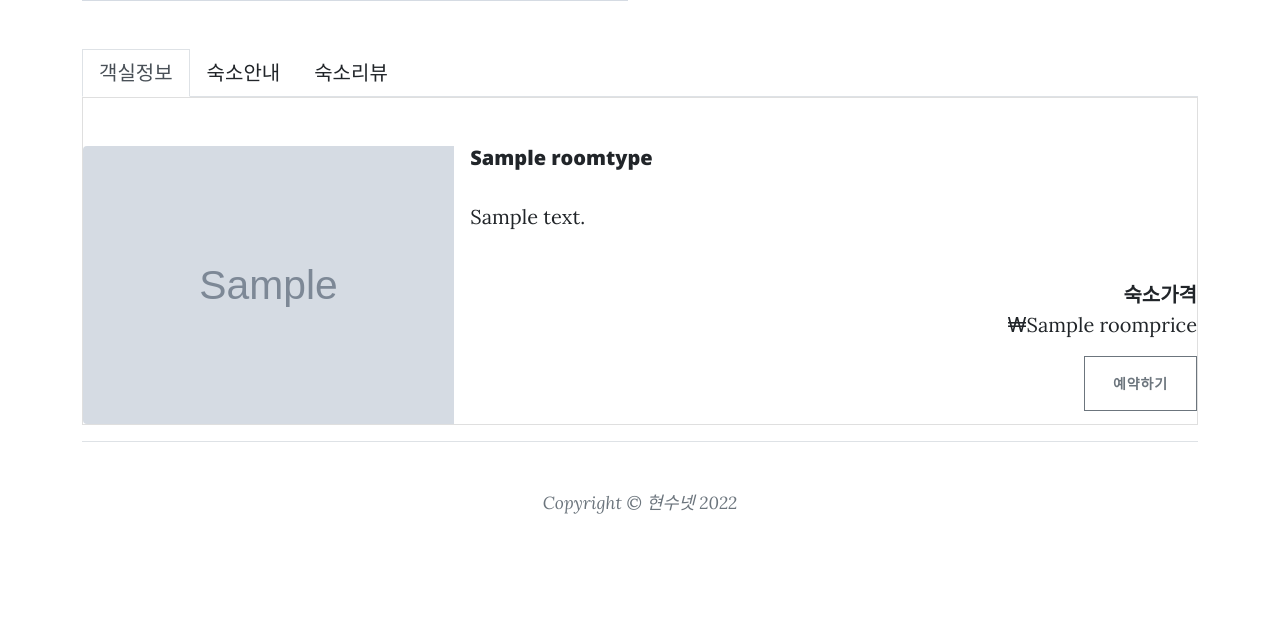
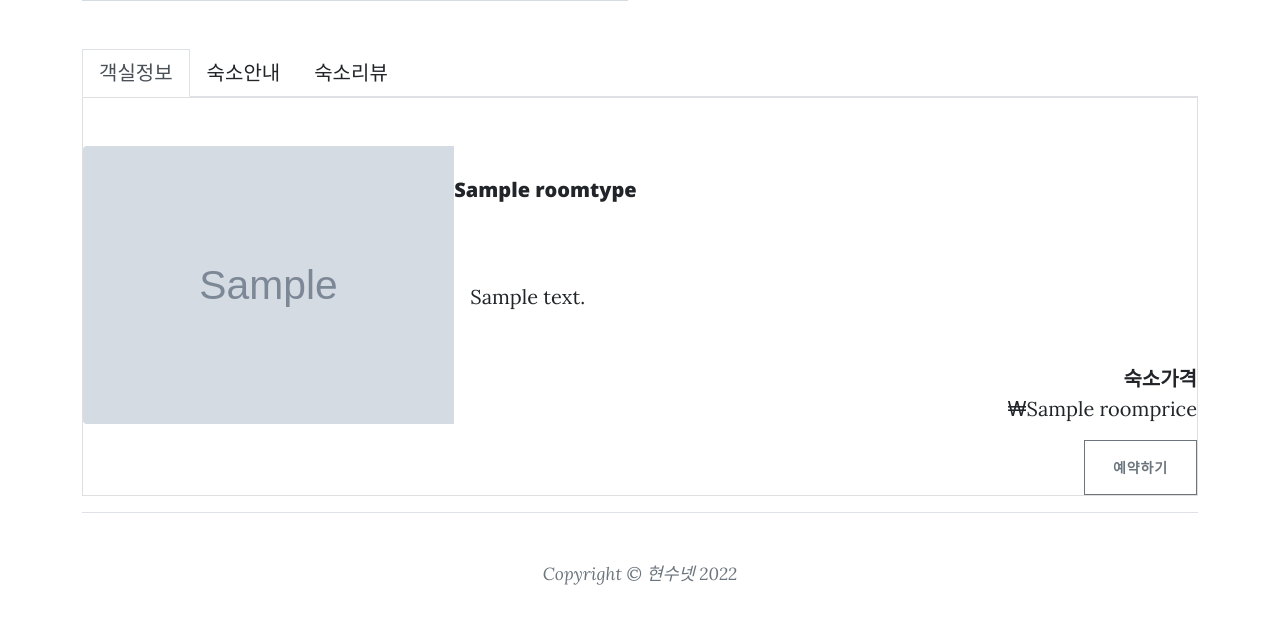
Before and after one commit to jpark10328/djangoproject, a Django app: template templates/app/hotel_detail.html in a window 1280 px wide. Shown: the part 1011-1646 px from the top of the page. Before the commit the page ends 1525 px from the top, so only its background shows below. Run offline with Django 4.2, Linux system fonts and the light colour scheme; the template is opened without the code that fills it: most values are stand-ins (such as "Sample title", 1, 10 or a date in 2020); grey boxes marked "Sample" are stand-in pictures; some libraries are stand-ins or nearby versions.

Commit message:
프로젝트 수정

```diff
--- a/templates/app/hotel_detail.html
+++ b/templates/app/hotel_detail.html
@@ -144,10 +144,12 @@
               <div class="col-md-4 mt-5">
                 <img src="/media/{{room.rimage}}" class="img-fluid rounded-start" alt="...">
               </div>
-              <div class="col-md-8">
-                <div class="card-body text-dark">
-                  <h5 class="card-title">{{room.roomtype|linebreaks}}</h5>
-                  <p class="card-text">{{room.rcontent|linebreaks}}</p>
+              <div class="col mt-5">
+                <h5 class="card-title md-4">{{room.roomtype|linebreaks}}</h5>
+                <div class="box md-4">
+                  <div class="card-body card2 text-dark">
+                    <p class="card-text">{{room.rcontent|linebreaks}}</p>
+                  </div>
                 </div>
                 <div style="text-align:right;" class="col">
                   <dl>
@@ -327,6 +329,43 @@
 
         })
 
-      })
+      });
+      $(document).ready(function () {
+
+        $('.box').each(function () {
+          var content = $(this).children('.card2');
+          var content_txt = content.text();
+          var content_txt_short = content_txt.substring(0, 100) + "...";
+          var btn_more = $('<a href="javascript:void(0)" class="more">더보기</a>');
+
+          $(this).append(btn_more);
+
+          if (content_txt.length >= 100) {
+            content.html(content_txt_short)
+
+          } else {
+            btn_more.hide()
+          }
+
+          btn_more.click(toggle_content);
+          // 아래 bind가 안 되는 이유는??
+          // btn_more.bind('click',toggle_content);
+
+          function toggle_content() {
+            if ($(this).hasClass('short')) {
+              // 접기 상태
+              $(this).html('더보기');
+              content.html(content_txt_short)
+              $(this).removeClass('short');
+            } else {
+              // 더보기 상태
+              $(this).html('접기');
+              content.html(content_txt);
+              $(this).addClass('short');
+
+            }
+          }
+        });
+      });
     </script>
   {% endblock script %}
```
